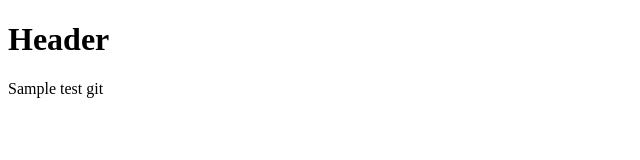
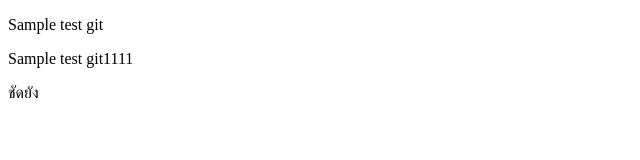
Before and after one commit to JameKilleR/test-git-shuy, a plain HTML site: page index.html in a window 1280 px wide. Shown: the whole page, without its empty margins (0-640 px from the left). Drawn offline with Linux system fonts and the light colour scheme.

Commit message:
add new feature update!! add test modifly title

```diff
--- a/index.html
+++ b/index.html
@@ -3,10 +3,12 @@
 <head>
     <meta charset="UTF-8">
     <meta name="viewport" content="width=device-width, initial-scale=1.0">
-    <title>Document</title>
+    <title>demo git!!!!!!!!!!</title>
 </head>
 <body>
-    <h1>Header</h1>
     <p>Sample test git</p>
+    <p>Sample test git1111</p>
+    <p>ชัดยัง</p>
+
 </body>
 </html>
```
